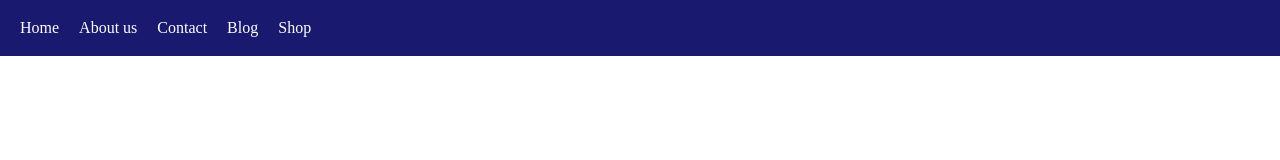
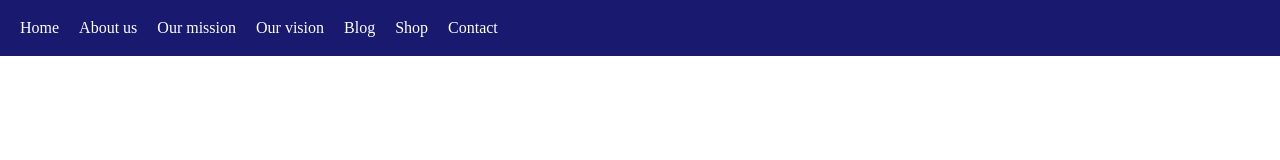
Before and after one commit to AnzorSv/test, a plain HTML site: page index.html in a window 1280 px wide. Drawn offline with Linux system fonts and the light colour scheme.

Commit message:
added items to menu

```diff
--- a/index.html
+++ b/index.html
@@ -11,9 +11,11 @@
     <nav>
         <div>Home</div>
         <div>About us</div>
-        <div>Contact</div>
+        <div>Our mission</div>
+        <div>Our vision</div>
         <div>Blog</div>
         <div>Shop</div>
+        <div>Contact</div>
     </nav>
 </body>
 </html>
```
